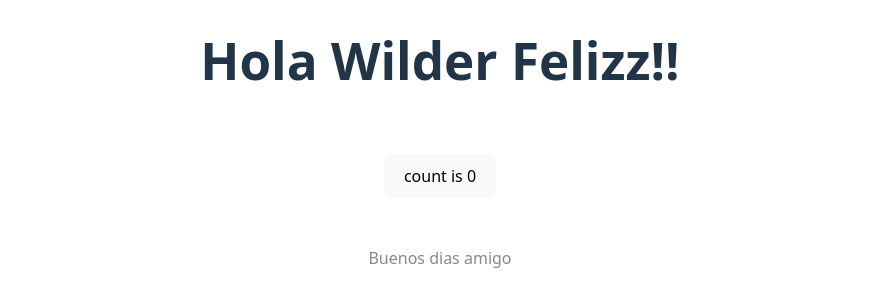
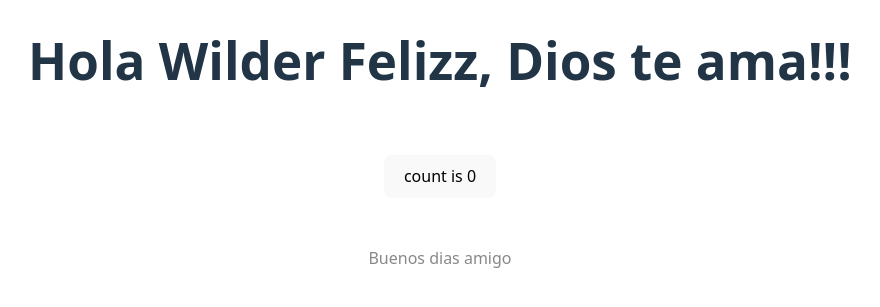
Before and after one commit to wtaype/zitime, a plain HTML site: page index.html in a window 1280 px wide. Shown: the part 333-640 px from the top of the page, without its empty margins (200-1080 px from the left). Drawn offline with Linux system fonts and the light colour scheme.

Commit message:
deploy: 2c6d5885210de93792e1e54fef2e1b6fdbb042be

```diff
--- /dev/null
+++ b/assets/index-D6NI48SE.js
@@ -0,0 +1,14 @@
+(function(){const r=document.createElement("link").relList;if(r&&r.supports&&r.supports("modulepreload"))return;for(const e of document.querySelectorAll('link[rel="modulepreload"]'))i(e);new MutationObserver(e=>{for(const t of e)if(t.type==="childList")for(const s of t.addedNodes)s.tagName==="LINK"&&s.rel==="modulepreload"&&i(s)}).observe(document,{childList:!0,subtree:!0});function o(e){const t={};return e.integrity&&(t.integrity=e.integrity),e.referrerPolicy&&(t.referrerPolicy=e.referrerPolicy),e.crossOrigin==="use-credentials"?t.credentials="include":e.crossOrigin==="anonymous"?t.credentials="omit":t.credentials="same-origin",t}function i(e){if(e.ep)return;e.ep=!0;const t=o(e);fetch(e.href,t)}})();function c(n){let r=0;const o=i=>{r=i,n.innerHTML=`count is ${r}`};n.addEventListener("click",()=>o(r+1)),o(0)}document.querySelector("#app").innerHTML=`
+  <div>
+    <a href="https://vite.dev" target="_blank">
+      <img src="https://i.postimg.cc/bvWtMmR7/image.png" class="logo" alt="Vite logo" />
+    </a>
+    <h1>Hola Wilder Felizz, Dios te ama!!!</h1>
+    <div class="card">
+      <button id="counter" type="button"></button>
+    </div>
+    <p class="read-the-docs">
+      Buenos dias amigo
+    </p>
+  </div>
+`;c(document.querySelector("#counter"));
--- a/index.html
+++ b/index.html
@@ -5,7 +5,7 @@
     <link rel="icon" type="image/svg+xml" href="https://i.postimg.cc/bvWtMmR7/image.png" />
     <meta name="viewport" content="width=device-width, initial-scale=1.0" />
     <title>Witime</title>
-    <script type="module" crossorigin src="/zitime/assets/index-hBZnYm_e.js"></script>
+    <script type="module" crossorigin src="/zitime/assets/index-D6NI48SE.js"></script>
     <link rel="stylesheet" crossorigin href="/zitime/assets/index-CrYBktwj.css">
   </head>
   <body>
```
